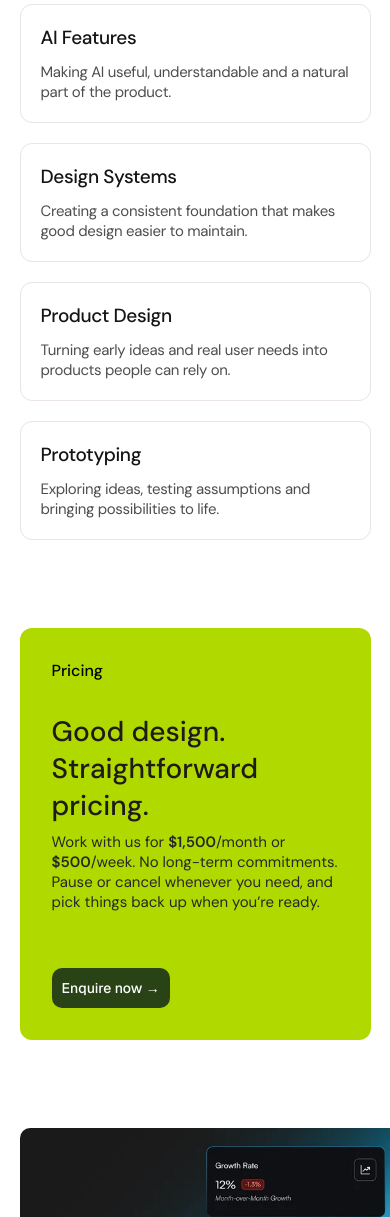
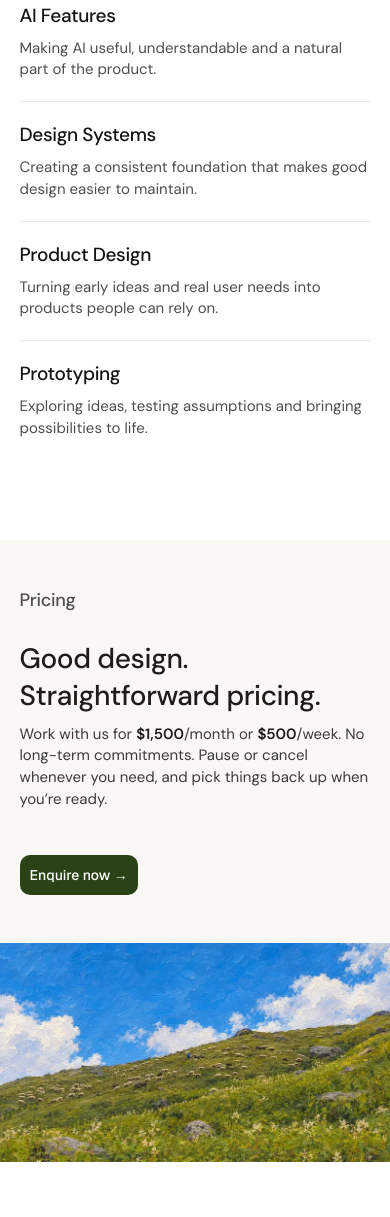
Before and after one commit to Saloni098/turtle-studio, a plain HTML site: page index.html in a window 390 px wide. Shown: the part 2498-3715 px from the top of the page. Drawn offline with nearby package versions, Linux system fonts and the light colour scheme.

Commit message:
Restyle Services and Pricing; set section spacing to 120px
- Services: open 2x2 grid divided by hairlines instead of boxed cards
- Pricing: full-width band with copy on cream and the hero painting alongside
- Space between sections is now 120px on desktop (80px on phones)

Co-Authored-By: Claude Opus 5.5 <noreply@anthropic.com>
Claude-Session: https://claude.ai/code/session_01MVB851W4cpaJxZiQu3NJEq

```diff
--- a/index.html
+++ b/index.html
@@ -42,7 +42,7 @@
   --logo:"Helvetica Neue","Inter Tight",Helvetica,Arial,sans-serif;
   --garamond:"ITC Garamond Std","Cormorant Garamond",Garamond,Georgia,serif;
   --gutter:clamp(16px,5vw,72px);
-  --section-gap:clamp(88px,11vw,160px);   /* space between sections */
+  --section-gap:clamp(80px,9vw,120px);   /* space between sections: 120px on desktop */
 }
 *{box-sizing:border-box}
 html{overflow-x:clip}
@@ -200,19 +200,29 @@ body::before{content:"";position:fixed;inset:0 0 auto;height:env(safe-area-inset
 @media (prefers-reduced-motion:reduce){.play{height:auto!important}.play-pin{position:static;height:auto}.play-track{transform:none!important;overflow-x:auto;width:auto;scroll-snap-type:x mandatory}.play-card{scroll-snap-align:start}}
 
 /* services */
-.svc{display:grid;grid-template-columns:repeat(2,minmax(0,1fr));gap:20px}
-.svc article{background:#fff;border:.5px solid var(--card-line);border-radius:12px;padding:20px;display:flex;flex-direction:column;gap:12px}
-#services .sec-label{font-size:16px}
-.svc h3{font-size:20px;font-weight:500;letter-spacing:-.4px;color:var(--ink-3)}
-.svc p{font-size:16px;letter-spacing:-.32px;color:var(--muted)}
+/* services: an open 2x2 grid split by hairlines, no boxes */
+.svc{display:grid;grid-template-columns:repeat(2,minmax(0,1fr))}
+.svc article{padding:22px 24px 22px 0;display:flex;flex-direction:column;gap:10px}
+.svc article:nth-child(odd){border-right:1px solid var(--card-line)}
+.svc article:nth-child(even){padding-left:24px}
+.svc article:nth-child(-n+2){border-bottom:1px solid var(--card-line)}
+#services .sec-label{font-size:18px}
+.svc h3{font-size:22px;font-weight:500;letter-spacing:-.02em;color:var(--ink-3)}
+.svc p{font-size:16px;line-height:1.45;color:var(--muted);max-width:52ch}
 
 /* pricing */
-.pricing{background:var(--lime);border-radius:12px;padding:32px;display:flex;flex-direction:column;gap:56px;align-items:flex-start}
-.pricing .top{display:flex;flex-direction:column;gap:32px}
-.pricing .copy{display:flex;flex-direction:column;gap:8px}
-.pricing h2{font-size:32px;font-weight:500;color:var(--ink-2)}
-.pricing p{font-size:16px;color:#282828}
-.pricing b{font-weight:600}
+/* pricing: full-width band, copy on warm cream at left, the hero painting at right */
+.pricing{width:100vw;margin-left:calc(50% - 50vw);display:grid;grid-template-columns:minmax(0,55fr) minmax(0,45fr);background:var(--block)}
+.pricing .pc{display:flex;flex-direction:column;align-items:flex-start;gap:44px;padding-block:clamp(48px,5vw,68px);padding-left:max(var(--gutter),calc((100vw - 1440px)/2 + var(--gutter)),env(safe-area-inset-left,0px));padding-right:clamp(24px,5vw,72px)}
+.pricing .top{display:flex;flex-direction:column;gap:clamp(28px,3vw,44px)}
+.pricing .eyebrow-p{font-size:18px;color:var(--muted)}
+.pricing .copy{display:flex;flex-direction:column;gap:10px}
+.pricing h2{font-size:clamp(26px,2.3vw,32px);font-weight:500;letter-spacing:-.015em;color:var(--ink-2)}
+.pricing p{font-size:16px;line-height:1.45;color:#3a3a36;max-width:52ch}
+.pricing b{font-weight:600;color:var(--ink-2)}
+.pricing figure{margin:0;min-height:320px;background:#3f7fd0 url("assets/hero/meadow.webp") center/cover no-repeat}
+@media (max-width:860px){.pricing{grid-template-columns:minmax(0,1fr)}.pricing figure{order:2;min-height:0;aspect-ratio:16/9}.pricing .pc{padding-right:max(var(--gutter),env(safe-area-inset-right,0px))}}
+@media (max-width:700px){.pricing figure{background-image:url("assets/hero/meadow-800.webp")}}
 
 /* roadmap */
 .roadmap{display:flex;flex-wrap:wrap;align-items:flex-end;justify-content:space-between;column-gap:40px;row-gap:0}
@@ -248,6 +258,8 @@ footer{margin-top:var(--section-gap);position:relative;overflow:hidden;height:cl
 }
 @media (max-width:900px){
   .svc{grid-template-columns:minmax(0,1fr)}
+  .svc article,.svc article:nth-child(odd),.svc article:nth-child(even){padding:20px 0;border-right:0;border-bottom:1px solid var(--card-line)}
+  .svc article:last-child{border-bottom:0}
   .hero h1,.roadmap h2{font-size:clamp(34px,7vw,48px)}
 }
 @media (max-width:560px){
@@ -361,14 +373,17 @@ footer{margin-top:var(--section-gap);position:relative;overflow:hidden;height:cl
   </section>
 
   <section class="pricing" id="pricing">
-    <div class="top">
-      <h2 class="sec-label" style="font-size:16px;color:var(--ink)">Pricing</h2>
-      <div class="copy">
-        <h2>Good design. Straightforward pricing.</h2>
-        <p>Work with us for <b>$1,500</b>/month or <b>$500</b>/week. No long-term commitments. Pause or cancel whenever you need, and pick things back up when you’re ready.</p>
+    <div class="pc">
+      <div class="top">
+        <h2 class="eyebrow-p">Pricing</h2>
+        <div class="copy">
+          <h2>Good design. Straightforward pricing.</h2>
+          <p>Work with us for <b>$1,500</b>/month or <b>$500</b>/week. No long-term commitments. Pause or cancel whenever you need, and pick things back up when you’re ready.</p>
+        </div>
       </div>
+      <a class="btn dark" href="https://cal.com/salonidwivedi" target="_blank" rel="noopener">Enquire now →</a>
     </div>
-    <a class="btn dark" href="https://cal.com/salonidwivedi" target="_blank" rel="noopener">Enquire now →</a>
+    <figure role="img" aria-label="Painting of sheep grazing on a green hillside"></figure>
   </section>
 
   <section class="play" id="play" aria-label="Interaction design explorations">
```
